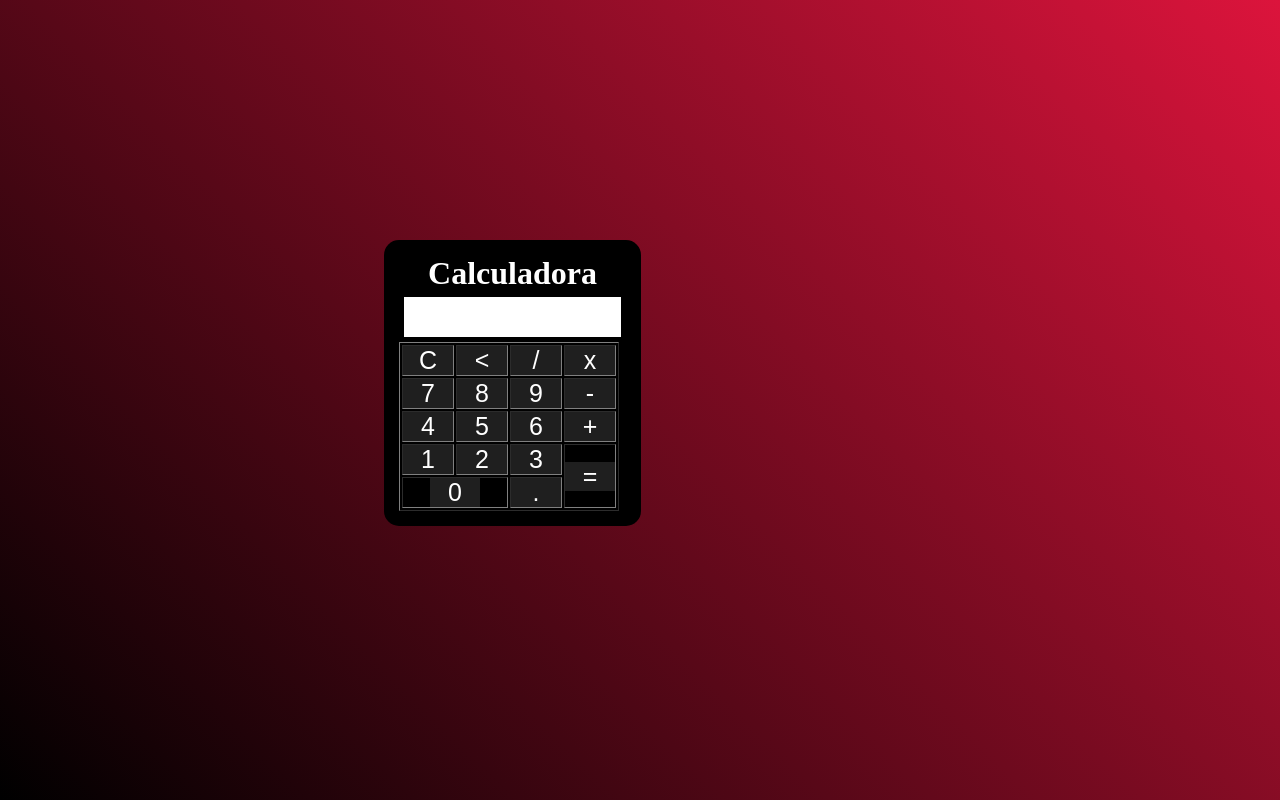
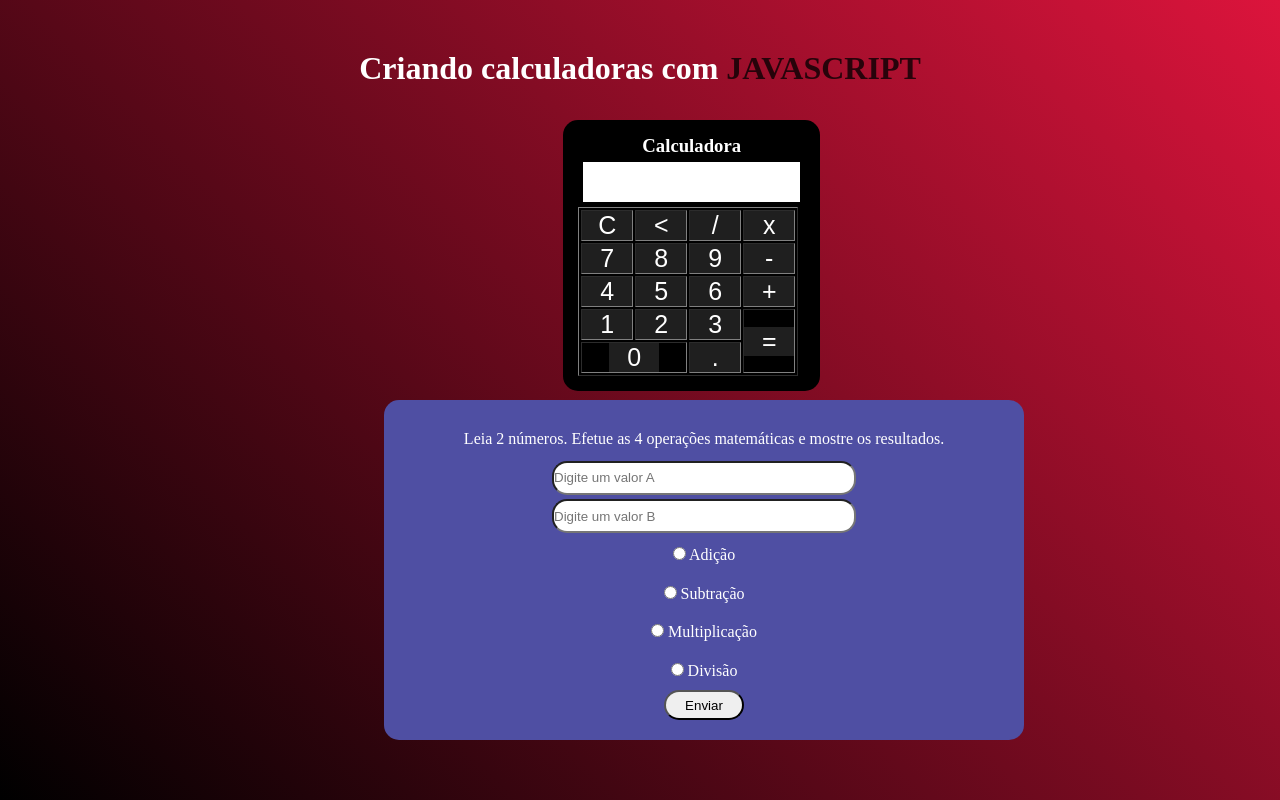
Before and after one commit to jsfoliveira/treinandoJavascript, a website: page index.html in a window 1280 px wide. Drawn offline with Linux system fonts and the light colour scheme.

Commit message:
criei outra calculadora usando javaScript

```diff
--- a/index.html
+++ b/index.html
@@ -9,8 +9,9 @@
 </head>
 <body>
    <div class="fundo">
-       <div class="calculadora">
-            <h1>Calculadora</h1>
+       <h1>Criando calculadoras com <span class="modification">JAVASCRIPT</span></h1>
+       <div class="calculadora1">
+            <h3>Calculadora</h3>
             <p id="resultado"></p>
             <table border="1">
                 <tr class="tabela1">
@@ -43,6 +44,29 @@
                     </tr>
             </table>
         </div>
+        <div  class="calculadora2">
+            <p>Leia 2 números. Efetue as 4 operações matemáticas e mostre os resultados.</p>
+            <input id="value1" type="number" placeholder="Digite um valor A"  />
+            <input id="value2" type="number" placeholder="Digite um valor B"/>
+            <label>
+                <input id="adicao" type="radio" name="operation" value= "adicao" />
+                Adição
+            </label>
+            <label>
+                <input id="subtracao" type="radio" name="operation" value= "subtracao" />
+                Subtração
+            </label>
+            <label>
+                <input id="multiplicacao" type="radio" name="operation" value= "multiplicacao" />
+                Multiplicação
+            </label>
+            <label>
+                <input id="divisao" type="radio" name="operation" value= "divisao" />
+                Divisão
+            </label>
+            <button onclick="calculation()" class="btn-enviar">Enviar</button>
+
+        </div>
    </div>
    <script src="./trainning.js"></script>
 </body>
--- a/style.css
+++ b/style.css
@@ -9,14 +9,39 @@
     color:white;
 }
 
-.calculadora {
+h1{
+    text-align: center;
+    padding-top: 50px;
+}
+
+.modification {
+    color: rgba(0, 0, 0, 0.76);
+}
+
+.calculadora1 {
     position: absolute;
     background-color: black;
-    top:30%;
-    left: 30%;
+    top:15%;
+    left: 44%;
     border-radius: 15px;
     padding: 15px;
     text-align: center;
+}
+
+.calculadora2 {
+    position: absolute;
+    display: grid;
+    grid-template-rows: repeat(7, 1fr);
+    align-items: center;
+    justify-items: center;
+    background-color:rgb(79, 79, 163);
+    top:50%;
+    left: 30%;
+    border-radius: 15px;
+    padding: 20px;
+    text-align: center;
+    width: 600px;
+    height: 300px;
 }
 
 .botao {
@@ -43,3 +68,20 @@
     text-align: right;
     padding: 5px;
 }
+
+#value1,
+#value2 {
+    width: 50%;
+    height: 30px;
+    border-radius: 15px;
+}
+
+.btn-enviar {
+    width: 80px;
+    height: 30px;
+    border-radius: 15px;
+}
+
+.btn-enviar:hover{
+    background-color: rgba(255, 235, 205, 0.39);
+}
--- a/trainning.js
+++ b/trainning.js
@@ -21,3 +21,31 @@ function calcular() {
     window.document.getElementById("resultado").innerHTML = eval(resultado);
   }
 }
+//aqui começa o código da segunda calculadora
+function calculation() {
+  var a = parseInt(window.document.querySelector("input#value1").value);
+  //parseInt converte  string para números inteiros
+  var b = parseInt(window.document.querySelector("input#value2").value);
+  var selectOperation = window.document.querySelector(
+    'input[name="operation"]:checked'
+  ).value;
+  //eu só quero pegar o "name=operation" que esteja clicado
+  var nameOperation, calculo;
+  if (selectOperation == "adicao") {
+    nameOperation = "Adição";
+    calculo = a + b;
+  }
+  if (selectOperation == "subtracao") {
+    nameOperation = "Subtração";
+    calculo = a - b;
+  }
+  if (selectOperation == "multiplicacao") {
+    nameOperation = "Multiplicação";
+    calculo = a * b;
+  }
+  if (selectOperation == "divisao") {
+    nameOperation = "Divisão";
+    calculo = a / b;
+  }
+  alert(nameOperation + ":" + calculo);
+}
```
Also changed, not shown: package.json (added, +19 -0 lines), 1 other file.
